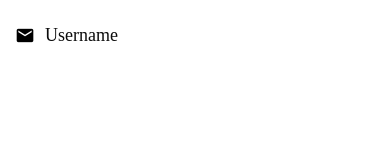
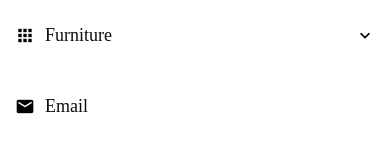
Before and after one commit to Mustee0ty/CodingWithMosh-DoneWithIt, a React Native app: screen / in a window 390 px wide. Shown: the top 167 px of the page. Built offline with nearby package versions, Linux system fonts and the light colour scheme.

Commit message:
Complete picker

```diff
--- a/App.js
+++ b/App.js
@@ -1,12 +1,37 @@
 import { useState } from "react"
 
 import Screen from "./app/components/Screen"
+import AppPicker from "./app/components/AppPicker"
 import AppTextInput from "./app/components/AppTextInput"
 
+const categories = [
+ {
+  label: "Furniture",
+  value: 1,
+ },
+ {
+  label: "Clothing",
+  value: 2,
+ },
+ {
+  label: "Cameras",
+  value: 3,
+ },
+]
+
 export default function App() {
+ const [category, setCategory] = useState(categories[0])
+
  return (
   <Screen>
-   <AppTextInput placeholder="Username" icon="email" />
+   <AppPicker
+    selectedItem={category}
+    onSelectItem={(item) => setCategory(item)}
+    items={categories}
+    icon="apps"
+    placeholder="Cold"
+   />
+   <AppTextInput icon="email" placeholder="Email" />
   </Screen>
  )
 }
--- /dev/null
+++ b/app/components/AppPicker.js
@@ -0,0 +1,92 @@
+import React, { useState } from "react"
+import {
+ View,
+ TextInput,
+ Platform,
+ StyleSheet,
+ TouchableWithoutFeedback,
+ Modal,
+ Button,
+ FlatList,
+} from "react-native"
+import { MaterialCommunityIcons } from "@expo/vector-icons"
+
+import AppText from "./AppText"
+import Screen from "./Screen"
+import defaultStyles from "../config/styles"
+import PickerItem from "./PickerItem"
+
+function AppPicker({
+ icon,
+ items,
+ onSelectItem,
+ selectedItem,
+ placeholder,
+ ...otherProps
+}) {
+ const [modalVisible, setModalVisible] = useState(false)
+
+ return (
+  <>
+   <TouchableWithoutFeedback onPress={() => setModalVisible(!modalVisible)}>
+    <View style={styles.container}>
+     {icon && (
+      <MaterialCommunityIcons
+       name={icon}
+       size={20}
+       color={defaultStyles.medium}
+       style={styles.icon}
+      />
+     )}
+     <AppText style={styles.text}>
+      {selectedItem ? selectedItem.label : placeholder}
+     </AppText>
+     <MaterialCommunityIcons
+      name="chevron-down"
+      size={20}
+      color={defaultStyles.medium}
+     />
+    </View>
+   </TouchableWithoutFeedback>
+   <Modal visible={modalVisible} animationType="slide">
+    <Screen>
+     <Button title="Close" onPress={() => setModalVisible(!modalVisible)} />
+     <FlatList
+      data={items}
+      keyExtractor={(item) => item.value.toString()}
+      renderItem={({ item }) => (
+       <PickerItem
+        label={item.label}
+        onPress={() => {
+         setModalVisible(false)
+         onSelectItem(item)
+        }}
+       />
+      )}
+     />
+    </Screen>
+   </Modal>
+  </>
+ )
+}
+
+const styles = StyleSheet.create({
+ container: {
+  backgroundColor: defaultStyles.light,
+  borderRadius: 25,
+  flexDirection: "row",
+  width: "100%",
+  padding: 15,
+  marginVertical: 10,
+ },
+ icon: {
+  marginRight: 10,
+  justifyContent: "center",
+  alignSelf: "center",
+ },
+ text: {
+  flex: 1,
+ },
+})
+
+export default AppPicker
--- /dev/null
+++ b/app/components/PickerItem.js
@@ -0,0 +1,20 @@
+import React from "react"
+import { TouchableOpacity, StyleSheet } from "react-native"
+
+import AppText from "./AppText"
+
+function PickerItem({ label, onPress }) {
+ return (
+  <TouchableOpacity onPress={onPress}>
+   <AppText style={styles.text}>{label}</AppText>
+  </TouchableOpacity>
+ )
+}
+
+const styles = StyleSheet.create({
+ text: {
+  padding: 20,
+ },
+})
+
+export default PickerItem
```
